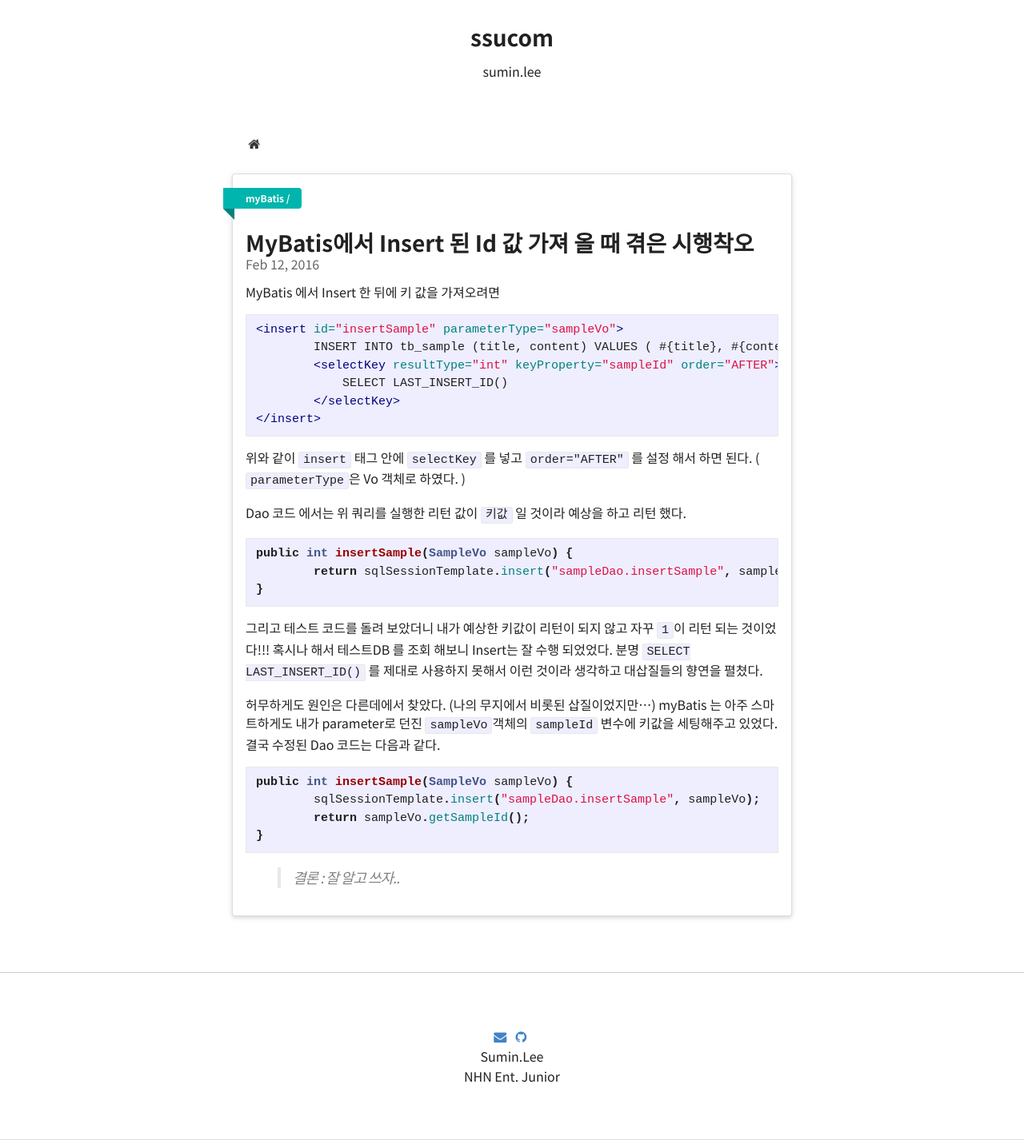
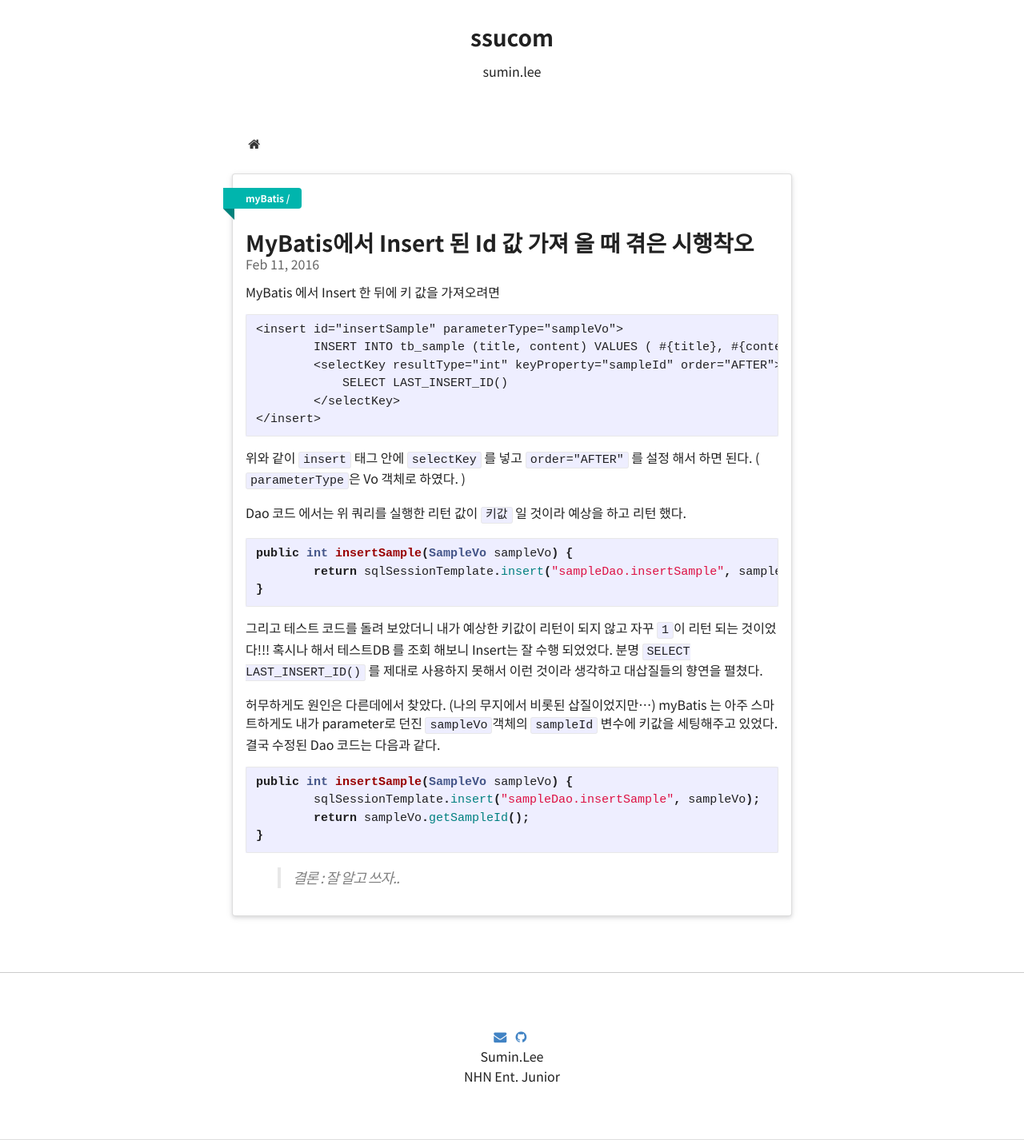
Before and after one commit to leesum-in/ssucom502.github.io, a Jekyll site: the page built from _posts/2016-02-11-mybatis.md, in a window 1280 px wide. Shown: the whole page at 80% size. Built offline with Jekyll 4.4.1, drawn with Linux system fonts in a browser that asks for light colours; comment, search, counter and statistics services are not loaded.

Commit message:
Update and rename 2016-02-12-mybatis-get-inserted-key.md to 2016-02-11-mybatis.md

````diff
--- a/_posts/2016-02-12-mybatis-get-inserted-key.md
+++ b/_posts/2016-02-11-mybatis.md
@@ -1,7 +1,7 @@
 ---
 layout: post
 title: "MyBatis에서 Insert 된 Id 값 가져 올 때 겪은 시행착오"
-date: 2016-02-12 15:46:00
+date: 2016-02-11 15:46:00
 categories: myBatis
 ---
 
@@ -9,7 +9,7 @@
 MyBatis 에서 Insert 한 뒤에 키 값을 가져오려면
 
 
-```xml
+```
 <insert id="insertSample" parameterType="sampleVo">
         INSERT INTO tb_sample (title, content) VALUES ( #{title}, #{content} )
         <selectKey resultType="int" keyProperty="sampleId" order="AFTER">
````
